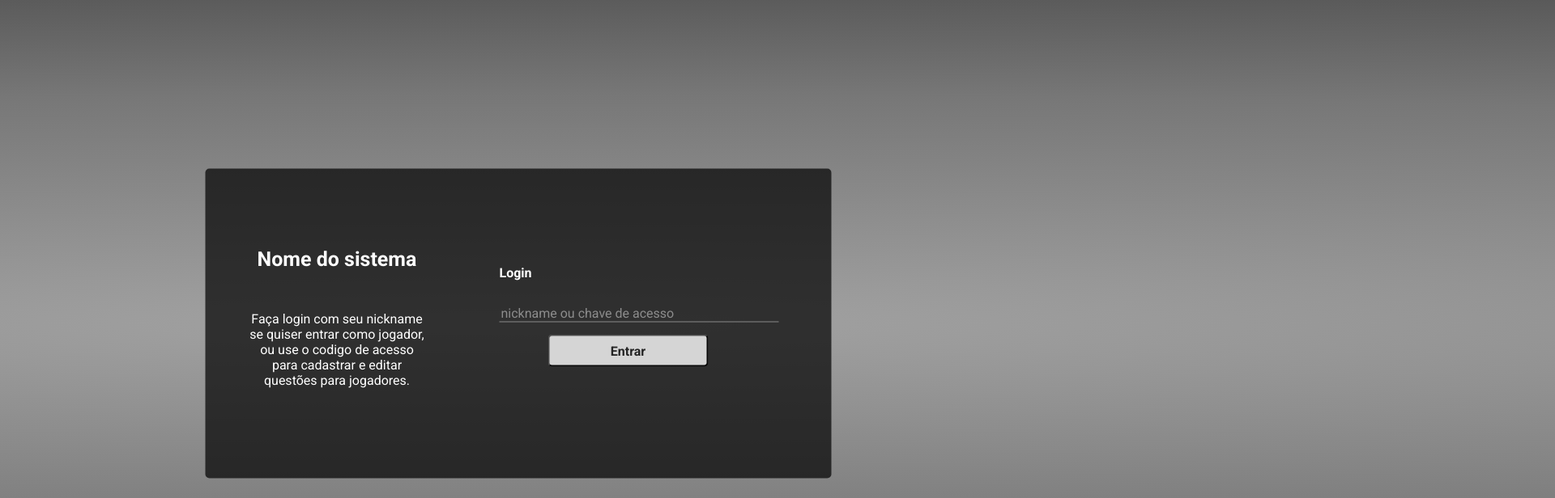
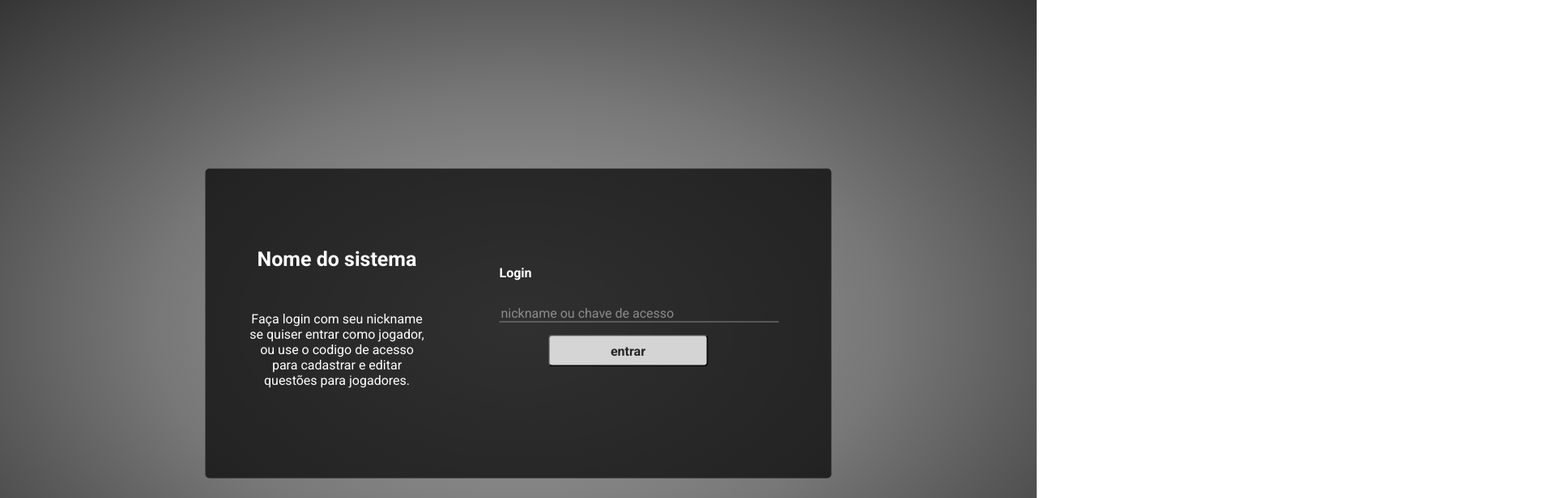
Before and after one commit to paulocesarjr/QuizSA, an Angular app: page / in a window 1280 px wide. Shown: the top 616 px of the page at 81% size, 1920 px wide, since content can reach past the window. Built offline with nearby package versions, Linux system fonts and the light colour scheme.

Commit message:
Logica do login + Acerto BG

```diff
--- a/src/app/pages/quiz/quiz.component.css
+++ b/src/app/pages/quiz/quiz.component.css
@@ -8,7 +8,7 @@
   top: 50%;
   left: 50%;
   transform: translate(-50%, -50%);
-  width: 940%;
+  width: 100%;
   height: 100%;
   background-image: radial-gradient(rgb(162, 162, 162), rgb(119, 119, 119), rgb(53, 53, 53));
   /* background-image: url("../../../assets/image/bgQuiz2.png");
--- a/src/app/pages/quiz/quiz.component.html
+++ b/src/app/pages/quiz/quiz.component.html
@@ -19,8 +19,9 @@
       </div>
       <div class="item2">
         <label for="">Login</label>
-        <input type="text" placeholder="nickname ou chave de acesso">
-        <button class="btn">Entrar</button>
+        <input type="text" placeholder="nickname ou chave de acesso"  #campoValue>
+        <button class="btn" (click)="login(campoValue.value)">entrar</button>
+
       </div>
     </form>
   </div>
--- a/src/app/pages/quiz/quiz.component.ts
+++ b/src/app/pages/quiz/quiz.component.ts
@@ -7,9 +7,30 @@ import { Component, OnInit } from '@angular/core';
 })
 export class QuizComponent implements OnInit {
 
+  nickname: string = "";
+  acessKey: string = "157";
+
   constructor() { }
 
   ngOnInit(): void {
+
   }
 
+  login(campoValue: string) {
+    this.nickname = campoValue;
+    // console.log(this.nickname, this.acessKey);
+
+    //logica redirecionamento dos guri
+    if (this.nickname == "" || this.nickname == undefined || this.nickname == null) {
+      console.log("algo de errado n esta certo");
+    }
+    else if (this.nickname == this.acessKey) {
+      console.log("entrou autor");
+    }
+    else if (this.nickname != null) {
+      console.log("entrou jogador");
+    }
+
+
+  }
 }
```
